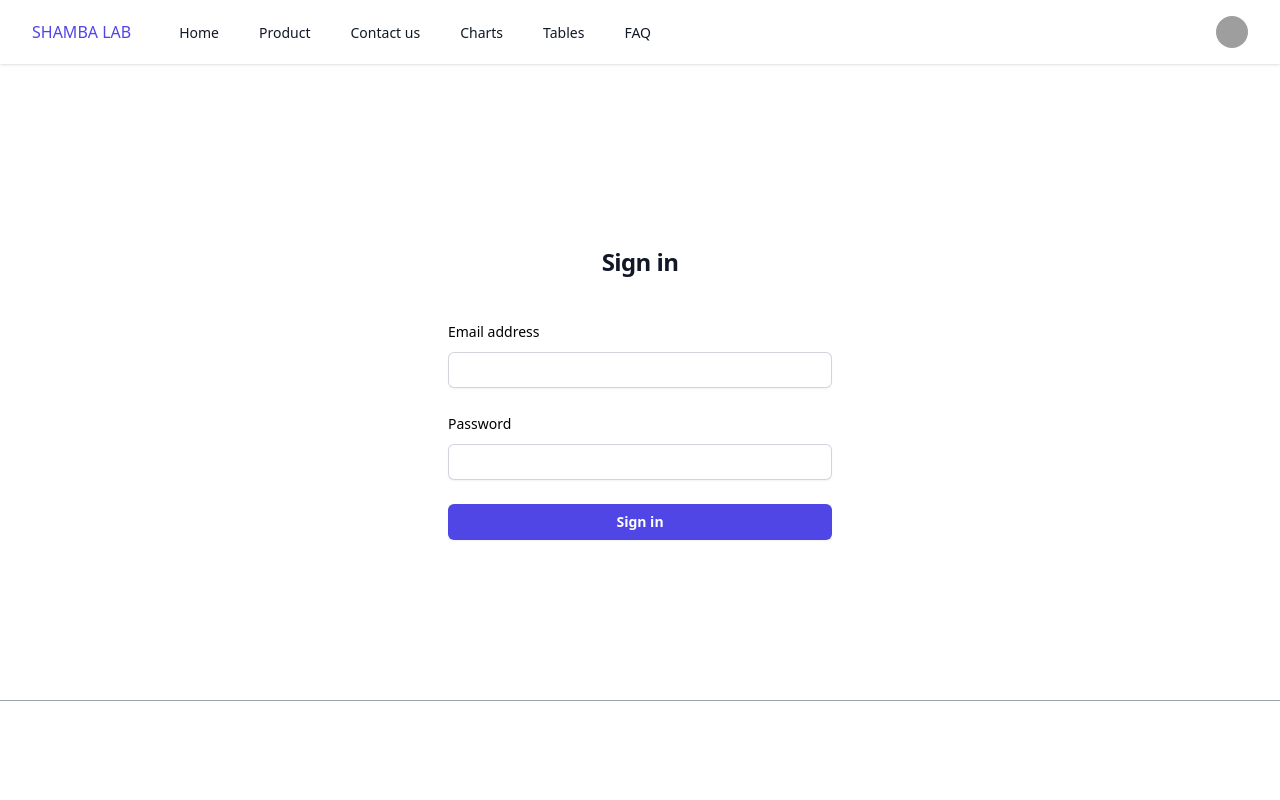
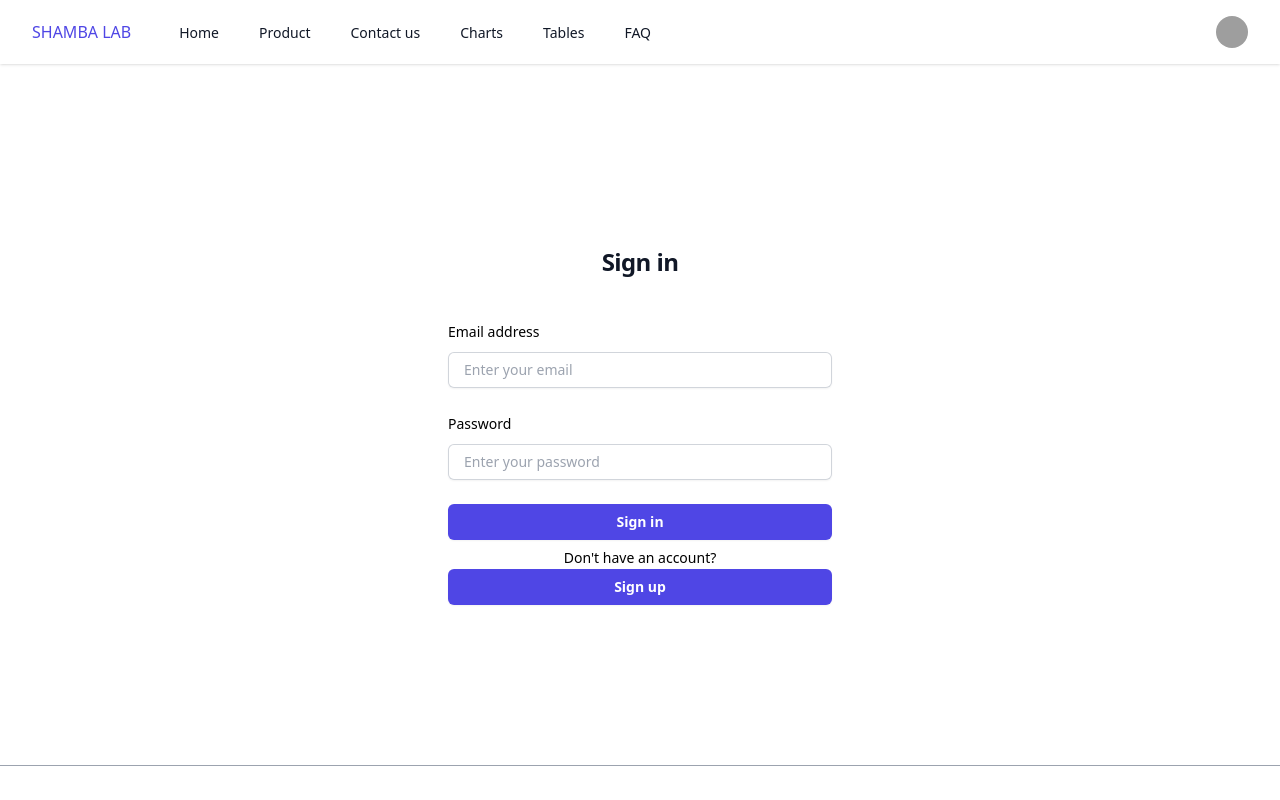
Before and after one commit to lennyjuma/shamba-ui, a Vue app: page /login in a window 1280 px wide. Shown: the top 800 px of the page. Built offline with nearby package versions, Linux system fonts and the light colour scheme; no server answers; grey boxes are pictures that could not be loaded; what highcharts-vue would draw is missing.

Commit message:
auth
added create account option in login page

```diff
--- a/src/components/form/CInput.vue
+++ b/src/components/form/CInput.vue
@@ -5,9 +5,9 @@ import { ref, defineProps } from 'vue'
 const input_value = defineModel('input_value')
 const props = defineProps<{
   input_type: string
-  input_class_style: string
+  input_class_style?: string
   label_name: string
-  placeholder: string
+  placeholder?: string
   validation_error: form_validation_errorT ,
 }>()
 
--- a/src/views/auth/login.vue
+++ b/src/views/auth/login.vue
@@ -7,13 +7,15 @@
 
     <div class="mt-10 sm:mx-auto sm:w-full sm:max-w-sm">
       <div class="space-y-6"  >
-        <CInput :label_name="'Email address'" :input_type="'email'" v-model:input_value="login_payload.email"
+        <CInput :placeholder="`Enter your email`"  :label_name="'Email address'" :input_type="'email'" v-model:input_value="login_payload.email"
                 :validation_error="login_validation_error.email" />
-        <CInput :label_name="'Password'" :input_type="'password'" v-model:input_value="login_payload.password"
+        <CInput :placeholder="`Enter your password`" :label_name="'Password'" :input_type="'password'" v-model:input_value="login_payload.password"
                 :validation_error="login_validation_error.password" />
 
       <div>
           <button @click="sign_in(login_payload)" class="flex w-full justify-center rounded-md bg-indigo-600 px-3 py-1.5 text-sm font-semibold leading-6 text-white shadow-sm hover:bg-indigo-500 focus-visible:outline focus-visible:outline-2 focus-visible:outline-offset-2 focus-visible:outline-indigo-600">Sign in</button>
+          <span class="mt-2 inline-block text-sm font-light text-center w-full">Don't have an account? </span>
+          <router-link  to="/register" class="flex w-full justify-center rounded-md bg-indigo-600 px-3 py-1.5 text-sm font-semibold leading-6 text-white shadow-sm hover:bg-indigo-500 focus-visible:outline focus-visible:outline-2 focus-visible:outline-offset-2 focus-visible:outline-indigo-600 ">Sign up</router-link>
         </div>
       </div>
 
```
